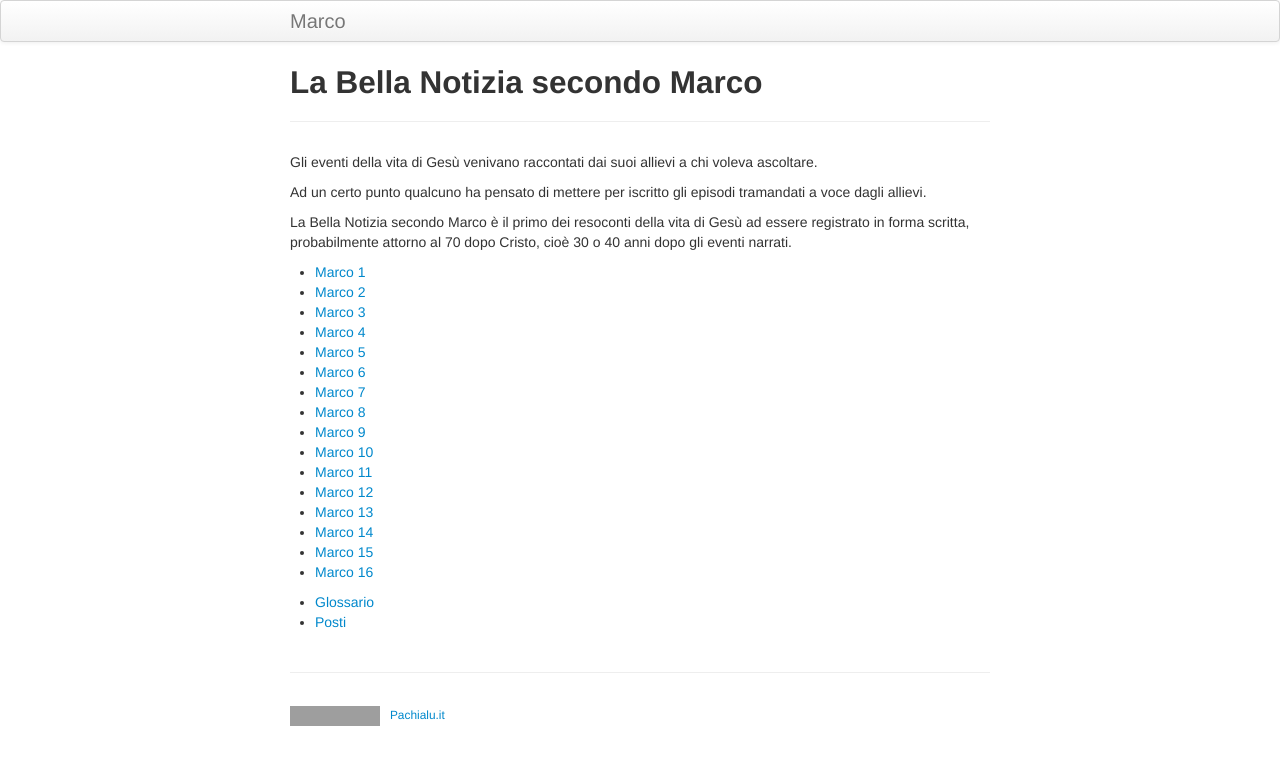
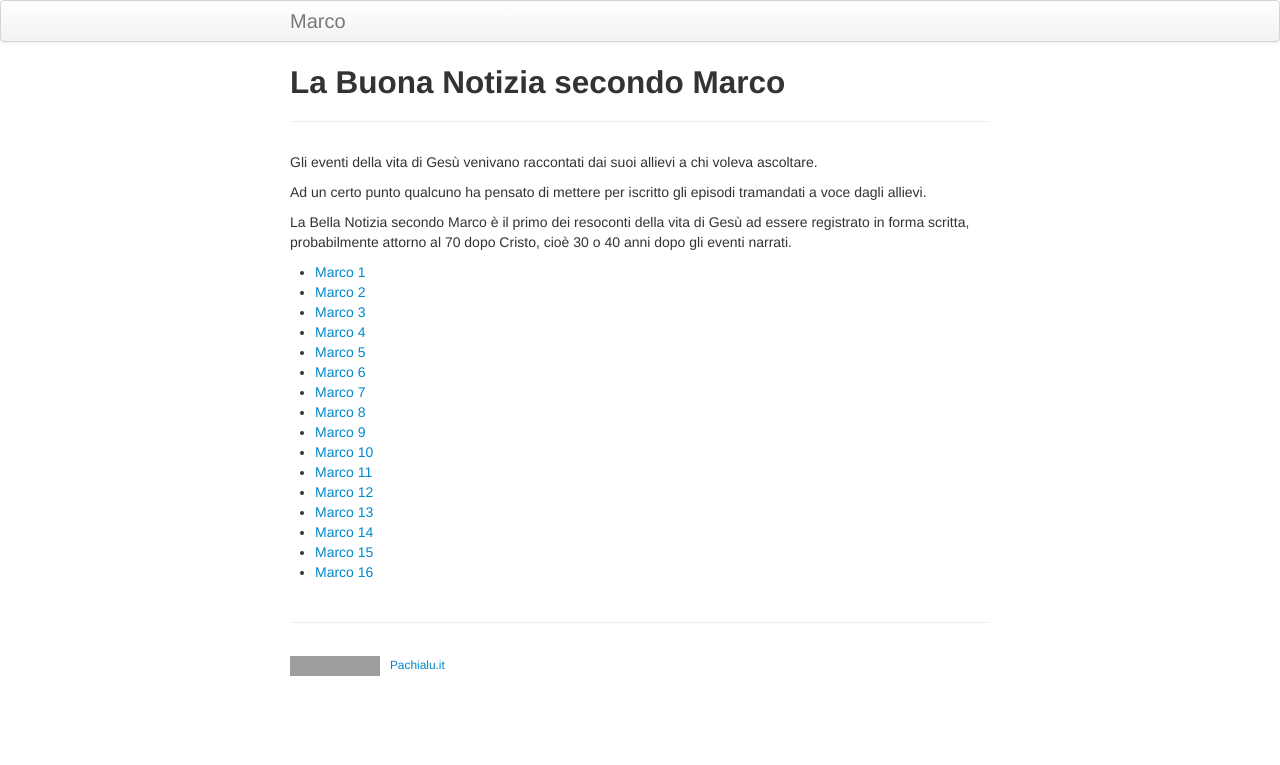
Before and after one commit to pachialu/marco-pages, a Jekyll site: the page built from index.md, in a window 1280 px wide. Shown: the top 765 px of the page. Built offline with Jekyll 4.4.1, drawn with Linux system fonts in a browser that asks for light colours; grey boxes are pictures that could not be loaded.

Commit message:
buona notizia
aggiornamento del titolo e rimozione pagine perse

```diff
--- a/index.md
+++ b/index.md
@@ -1,6 +1,6 @@
 ---
 layout: page
-title: La Bella Notizia secondo Marco
+title: La Buona Notizia secondo Marco
 description: v.20160731
 ---
 
@@ -27,6 +27,3 @@ probabilmente attorno al 70 dopo Cristo, cioè 30 o 40 anni dopo gli eventi narr
 * [Marco 14](pages/Mc14.html)
 * [Marco 15](pages/Mc15.html)
 * [Marco 16](pages/Mc16.html)
-
-* [Glossario](pages/G.html)
-* [Posti](pages/P.html)
```
